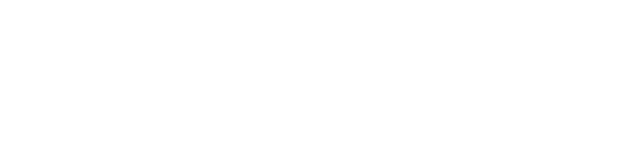
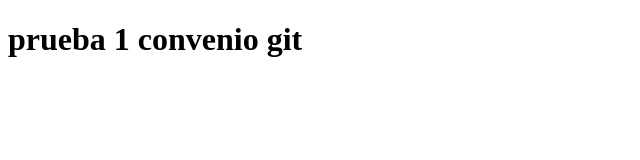
Before and after one commit to Yvillegas12/prueba, a plain HTML site: page index.html in a window 1280 px wide. Shown: the whole page, without its empty margins (0-640 px from the left). Drawn offline with Linux system fonts and the light colour scheme.

Commit message:
modificacion h1

```diff
--- a/index.html
+++ b/index.html
@@ -4,9 +4,9 @@
     <meta charset="UTF-8">
     <meta http-equiv="X-UA-Compatible" content="IE=edge">
     <meta name="viewport" content="width=device-width, initial-scale=1.0">
-    <title>Document</title>
+    <title>convenio prueba</title>
 </head>
 <body>
-
+    <h1>prueba 1 convenio git</h1>
 </body>
 </html>
```
